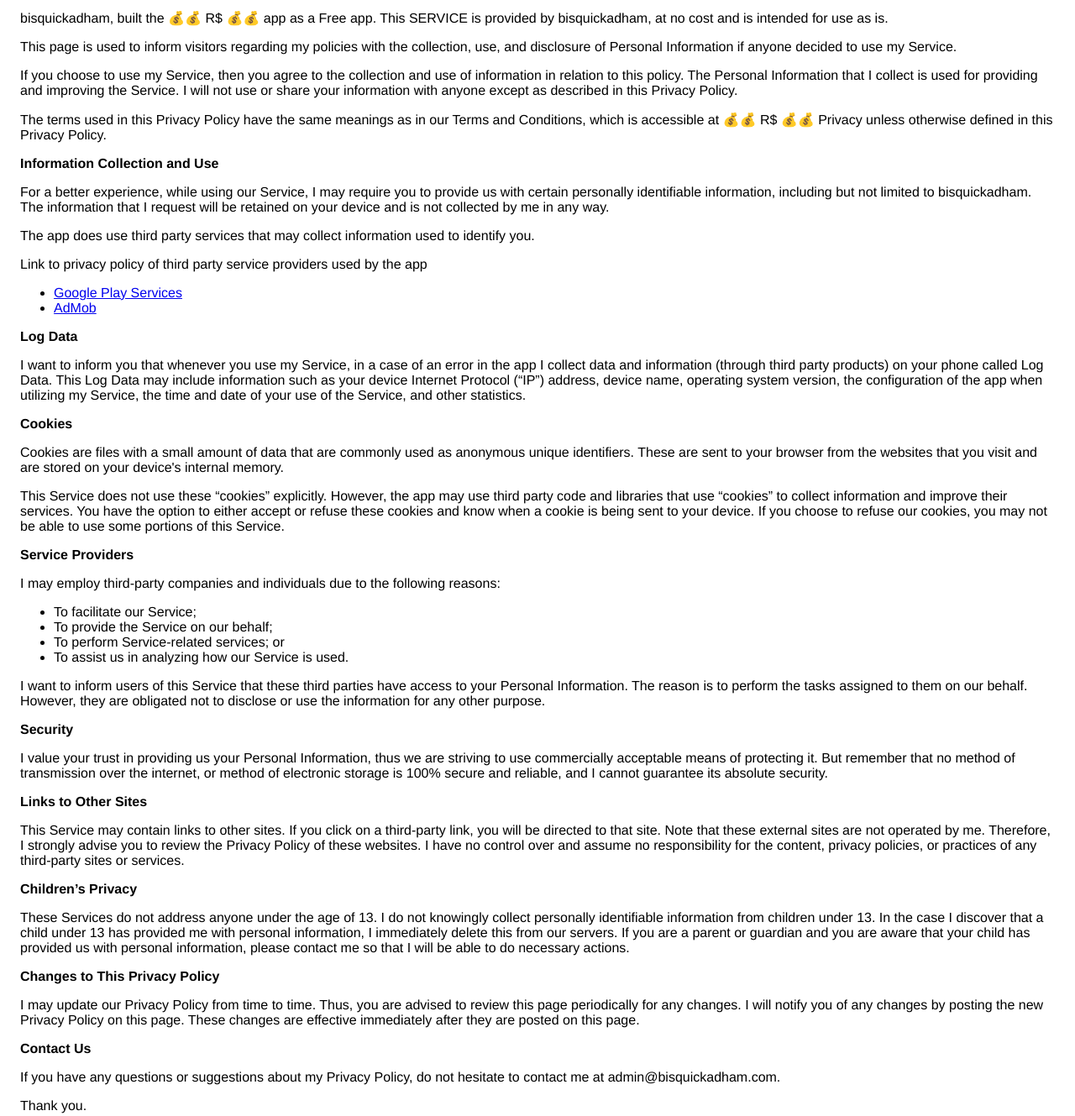
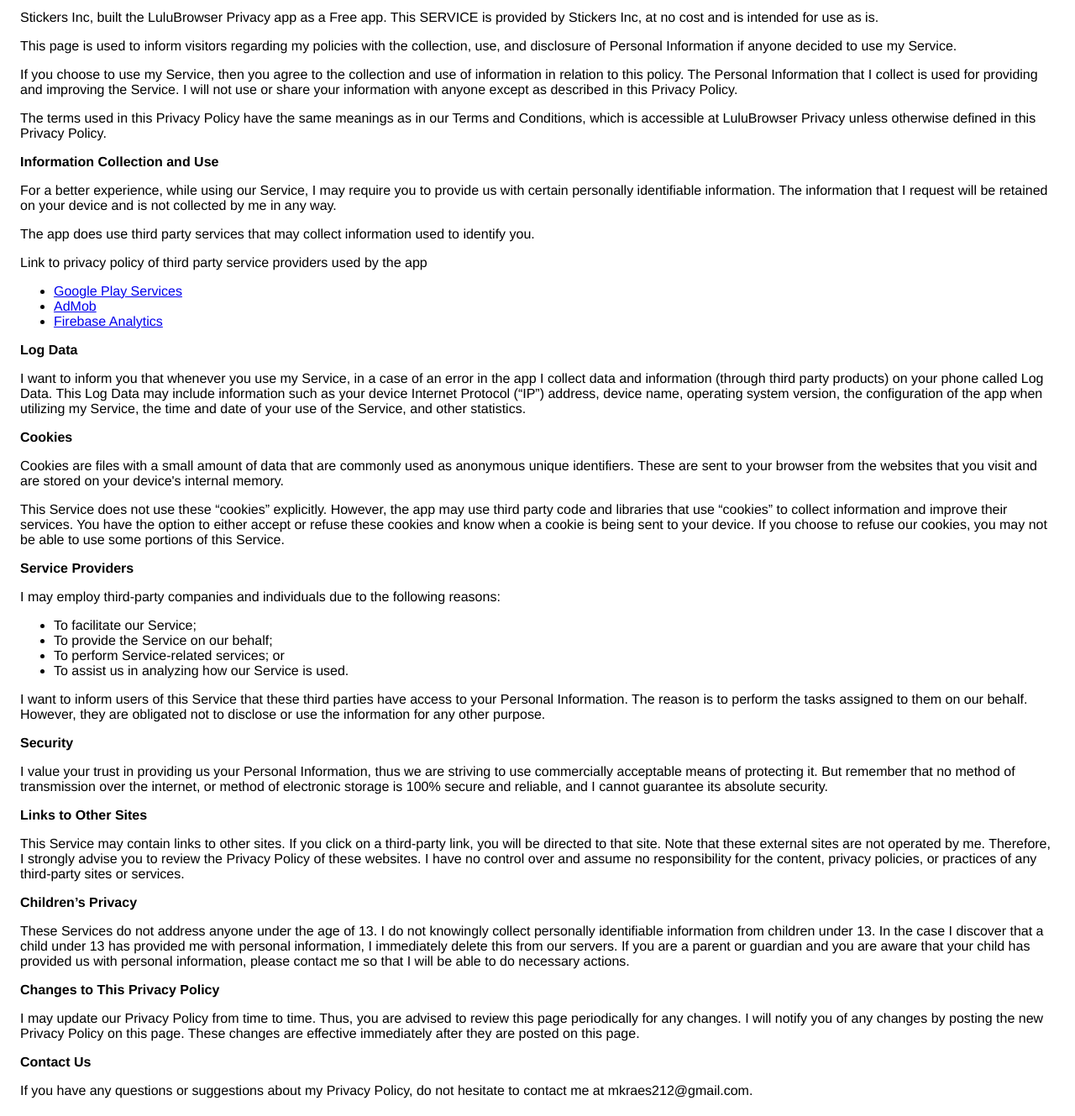
Before and after one commit to aminebenemhamed/1Minc, a plain HTML site: page index.html in a window 1280 px wide. Shown: the part 80-1409 px from the top of the page at 84% size. Drawn offline with Linux system fonts and the light colour scheme.

Commit message:
Update index.html

```diff
--- a/index.html
+++ b/index.html
@@ -7,8 +7,8 @@
       <style> body { font-family: 'Helvetica Neue', Helvetica, Arial, sans-serif; padding:1em; } </style>
     </head>
     <body>
-    <h2>Privacy Policy</h2> <p> bisquickadham, built the 💰💰 R$ 💰💰  app as a Free app. This SERVICE is provided by
-                    bisquickadham, at no cost and is intended for use as is.
+    <h2>Privacy Policy</h2> <p>Stickers Inc, built the LuluBrowser Privacy app as a Free app. This SERVICE is provided by
+                    Stickers Inc, at no cost and is intended for use as is.
                   </p> <p>This page is used to inform visitors regarding my policies with the collection, use, and disclosure
                     of Personal Information if anyone decided to use my Service.
                   </p> <p>If you choose to use my Service, then you agree to the collection and use of information in
@@ -16,10 +16,10 @@
                     the Service. I will not use or share your information with anyone except as described
                     in this Privacy Policy.
                   </p> <p>The terms used in this Privacy Policy have the same meanings as in our Terms and Conditions, which is
-                    accessible at 💰💰 R$ 💰💰 Privacy unless otherwise defined in this Privacy Policy.
+                    accessible at LuluBrowser Privacy unless otherwise defined in this Privacy Policy.
                   </p> <p><strong>Information Collection and Use</strong></p> <p>For a better experience, while using our Service, I may require you to provide us with certain
-                    personally identifiable information, including but not limited to bisquickadham. The information that I request will be retained on your device and is not collected by me in any way.
-                  </p> <p>The app does use third party services that may collect information used to identify you.</p> <div><p>Link to privacy policy of third party service providers used by the app</p> <ul><li><a href="https://www.google.com/policies/privacy/" target="_blank">Google Play Services</a></li><li><a href="https://support.google.com/admob/answer/6128543?hl=en" target="_blank">AdMob</a></li><!----><!----><!----><!----><!----><!----><!----></ul></div> <p><strong>Log Data</strong></p> <p> I want to inform you that whenever you use my Service, in a case of
+                    personally identifiable information. The information that I request will be retained on your device and is not collected by me in any way.
+                  </p> <p>The app does use third party services that may collect information used to identify you.</p> <div><p>Link to privacy policy of third party service providers used by the app</p> <ul><li><a href="https://www.google.com/policies/privacy/" target="_blank">Google Play Services</a></li><li><a href="https://support.google.com/admob/answer/6128543?hl=en" target="_blank">AdMob</a></li><li><a href="https://firebase.google.com/policies/analytics" target="_blank">Firebase Analytics</a></li><!----><!----><!----><!----><!----><!----></ul></div> <p><strong>Log Data</strong></p> <p> I want to inform you that whenever you use my Service, in a case of
                     an error in the app I collect data and information (through third party products) on your phone
                     called Log Data. This Log Data may include information such as your device Internet Protocol (“IP”) address,
                     device name, operating system version, the configuration of the app when utilizing my Service,
@@ -53,7 +53,7 @@
                     the new Privacy Policy on this page. These changes are effective immediately after they are posted on
                     this page.
                   </p> <p><strong>Contact Us</strong></p> <p>If you have any questions or suggestions about my Privacy Policy, do not hesitate to contact
-                    me at admin@bisquickadham.com.
-                  </p> <p>Thank you.</p>
+                    me at mkraes212@gmail.com.
+                  </p>
     </body>
     </html>
```
